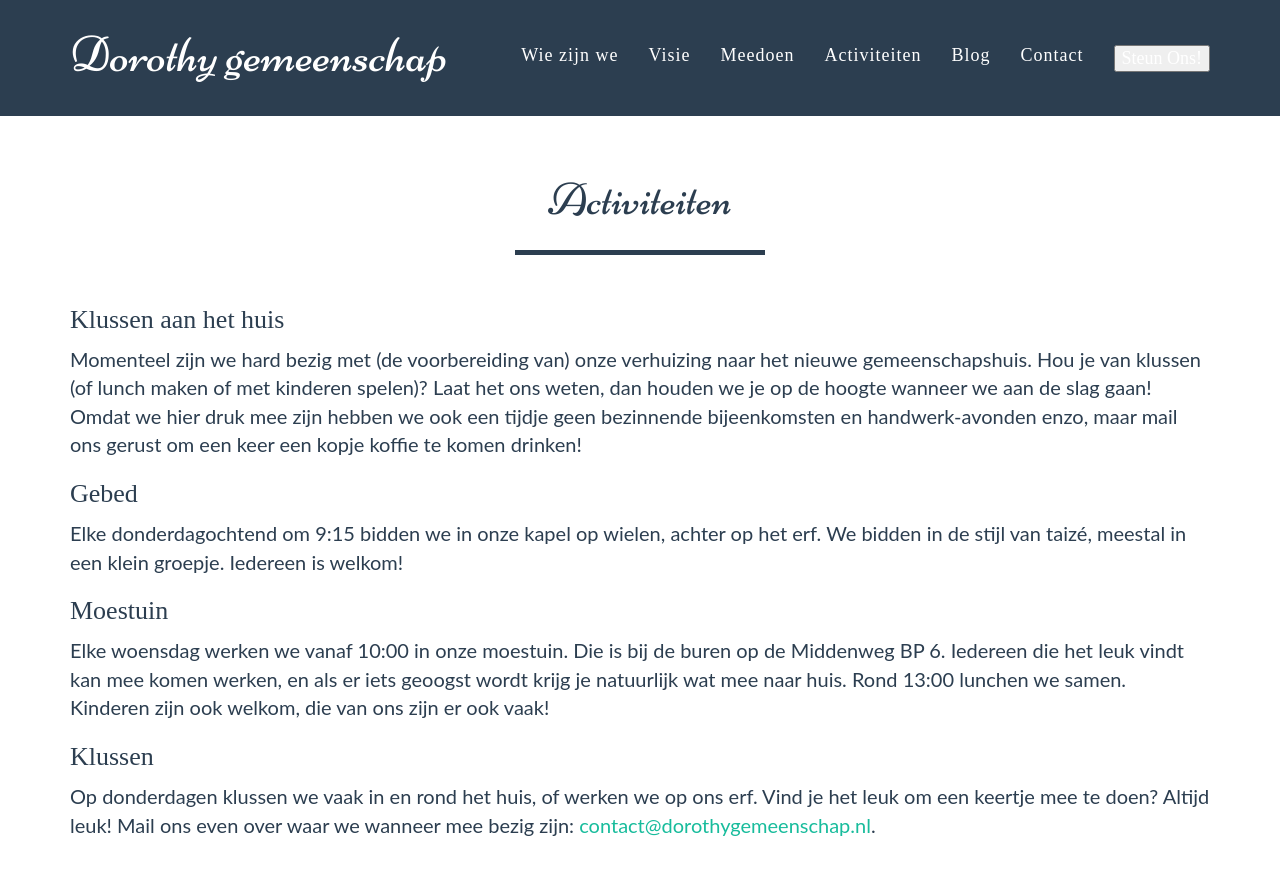
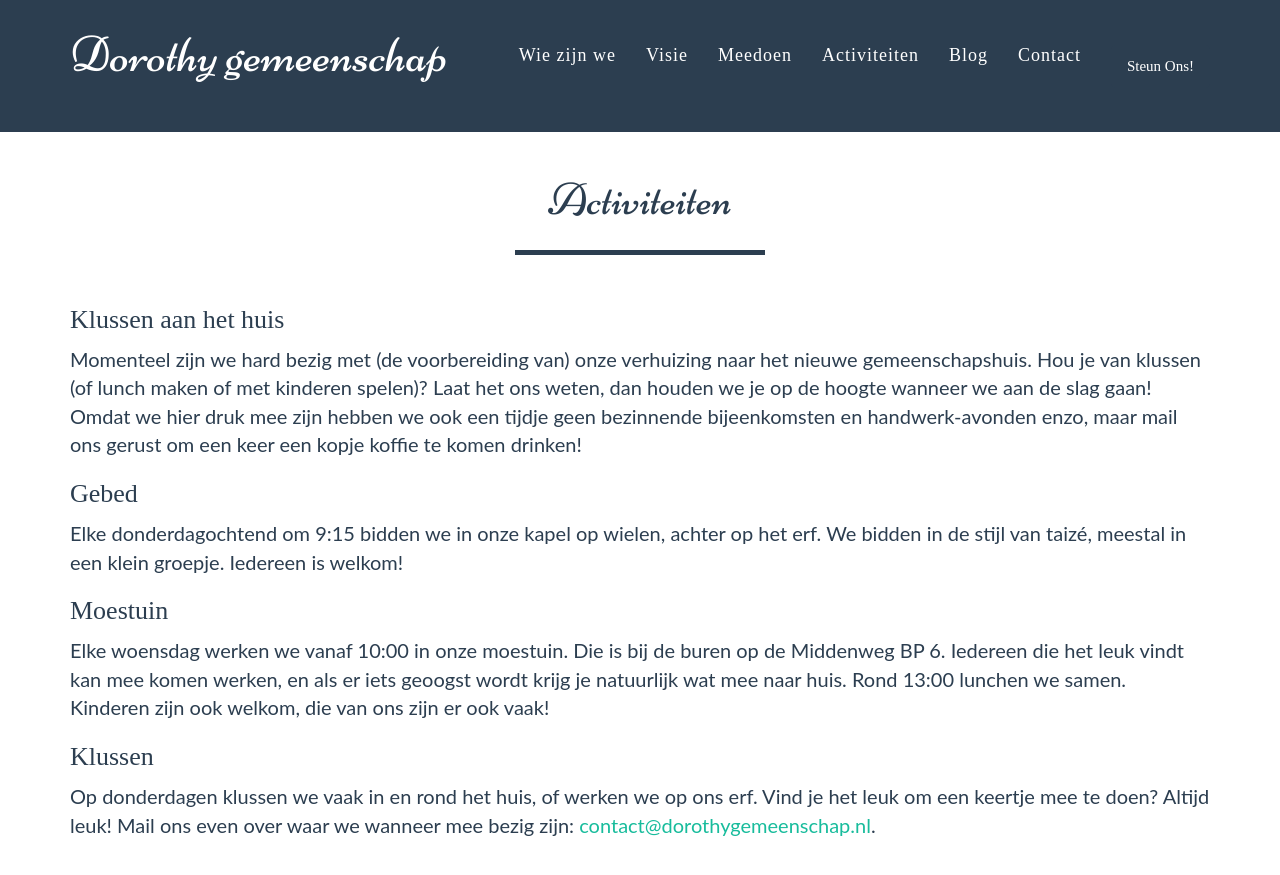
Before and after one commit to dorothygemeenschap/dorothygemeenschap.github.io, a Jekyll site: the page built from activiteiten.html, in a window 1280 px wide and 900 px high. Shown: the top 875 px of the window. Built offline with Jekyll 4.4.1, drawn with Linux system fonts in a browser that asks for light colours; some web fonts are replaced.

Commit message:
Update nav.html

```diff
--- a/_includes/nav.html
+++ b/_includes/nav.html
@@ -34,7 +34,7 @@
                         <a href="/#join">Contact</a>
                     </li>
                     <li class="page-scroll">
-                        <a href="/steunons/"><button type="button">Steun Ons!</button></a>
+                        <a href="/steunons/"><button type="button" class="btn btn-primary">Steun Ons!</button></a>
                     </li>
                 </ul>
             </div>
```
